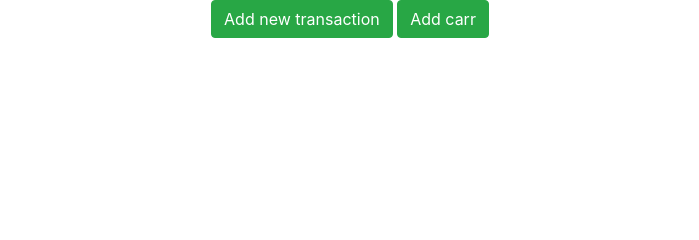
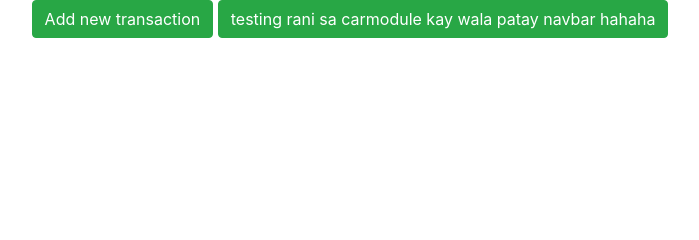
Before and after one commit to goriko/it3103, a CodeIgniter app: page /login/index.php/customer_controller/index in a window 1280 px wide. Shown: the part 78-318 px from the top of the page, without its empty margins (290-989 px from the left). Run offline with CodeIgniter, Linux system fonts and the light colour scheme; data that the repository does not hold is empty; some libraries are stand-ins or nearby versions.

```diff
--- a/application/views/Customer_form.php
+++ b/application/views/Customer_form.php
@@ -35,7 +35,7 @@
                  		</tbody>
                     </table>
 					<a href="<?php echo base_url("index.php/Newtransaction_controller/");?>"><button class='btn btn-success'>Add new transaction</button></a>
-                    <a href="<?php echo base_url("index.php/Cardetails_controller/");?>"><button class='btn btn-success'>Add carr</button></a>
+                    <a href="<?php echo base_url("index.php/Cardetails_controller/");?>"><button class='btn btn-success'>testing rani sa carmodule kay wala patay navbar hahaha</button></a>
             </center>
          </div>
 	   </body>
```
